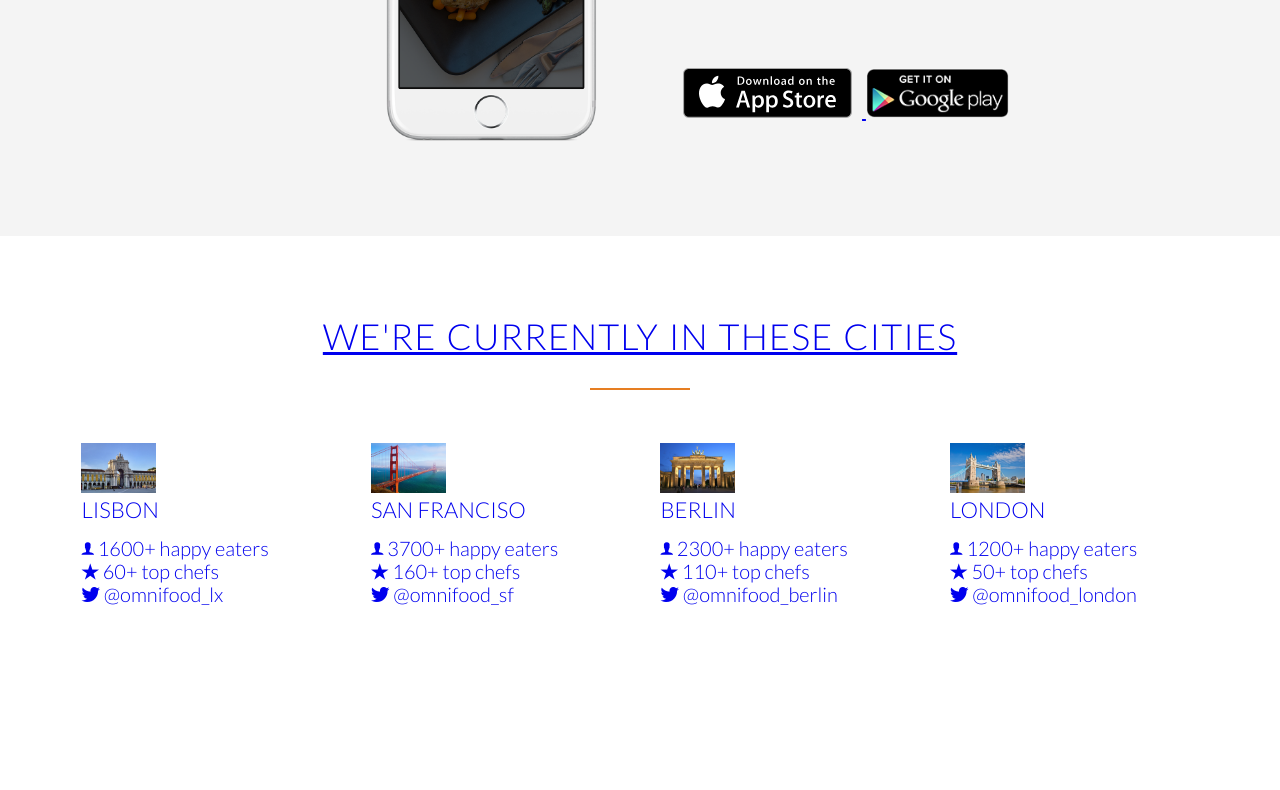
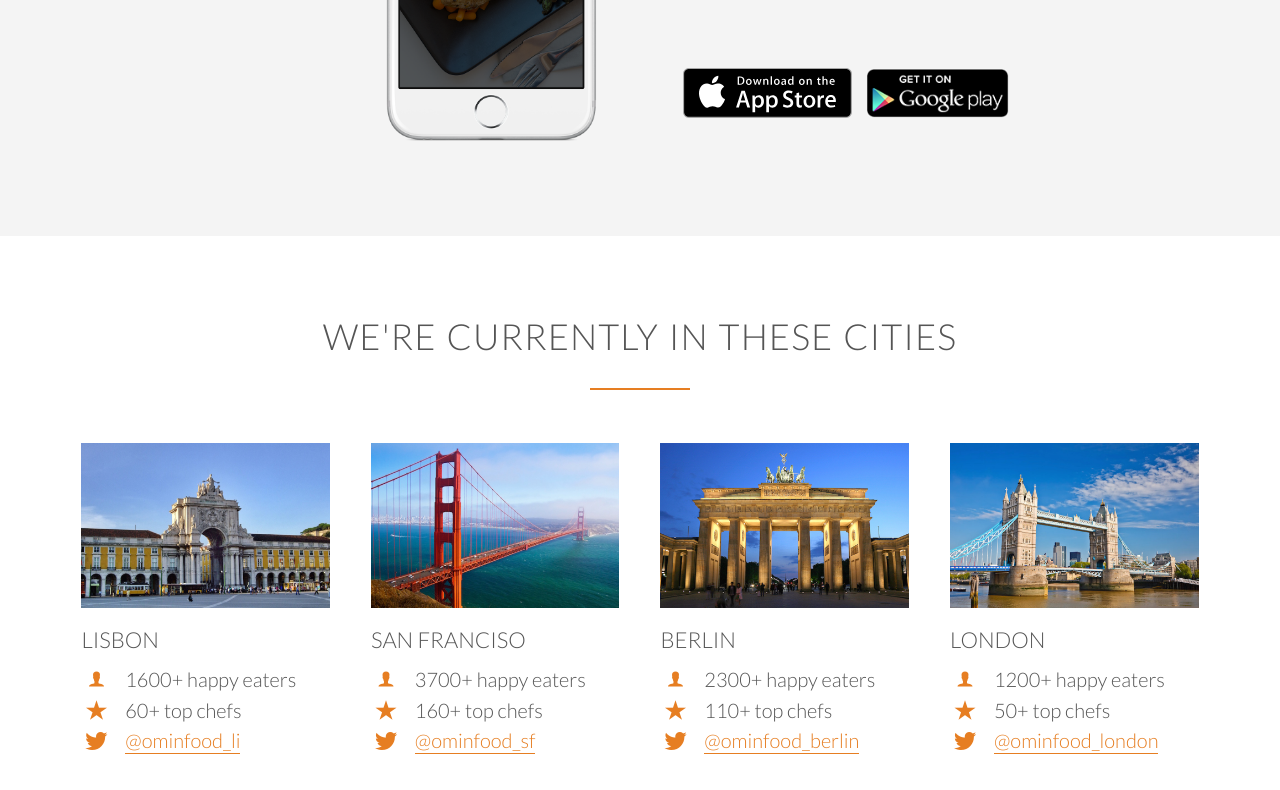
Before and after one commit to RobsWebDev/ominfood, a plain HTML site: page index.html in a window 1280 px wide. Shown: the part 2502-3292 px from the top of the page. Before the commit the page ends 3211 px from the top, so only its background shows below. Drawn offline with Linux system fonts and the light colour scheme; files whose address does not match are found by name.

Commit message:
Lesson 48 Building the cities section part 2

```diff
--- a/index.html
+++ b/index.html
@@ -138,8 +138,8 @@
             <p>Enjoy your meal after less than 20 minutes. See you the next time!</p>
           </div>
 
-          <a href="#" class="btn-app"><img src="resources/img/download-app.svg" alt="App Store Button"</a>
-          <a href="#" class="btn-app"><img src="resources/img/download-app-android.png" alt="Play Store Button"</a>
+          <a href="#" class="btn-app"><img src="resources/img/download-app.svg" alt="App Store Button"></a>
+          <a href="#" class="btn-app"><img src="resources/img/download-app-android.png" alt="Play Store Button"></a>
         </div>
       </div>
     </section>
@@ -153,64 +153,64 @@
           <img src="resources/img/lisbon-3.jpg" alt="Lisbon">
           <h3>Lisbon</h3>
           <div class="city-feature">
-            <i class="ion-ios-person"></i>
+            <i class="ion-ios-person icon-small"></i>
             1600+ happy eaters
           </div>
           <div class="city-feature">
-            <i class="ion-ios-star"></i>
+            <i class="ion-ios-star icon-small"></i>
             60+ top chefs
           </div>
           <div class="city-feature">
-            <i class="ion-social-twitter"></i>
-            @omnifood_lx
+            <i class="ion-social-twitter icon-small"></i>
+            <a href="#">@ominfood_li</a>
           </div>
         </div>
         <div class="col span-1-of-4 box">
           <img src="resources/img/san-francisco.jpg" alt="San Francisco">
           <h3>San Franciso</h3>
           <div class="city-feature">
-            <i class="ion-ios-person"></i>
+            <i class="ion-ios-person icon-small"></i>
             3700+ happy eaters
           </div>
           <div class="city-feature">
-            <i class="ion-ios-star"></i>
+            <i class="ion-ios-star icon-small"></i>
             160+ top chefs
           </div>
           <div class="city-feature">
-            <i class="ion-social-twitter"></i>
-            @omnifood_sf
+            <i class="ion-social-twitter icon-small"></i>
+            <a href="#">@ominfood_sf</a>
           </div>
         </div>
         <div class="col span-1-of-4 box">
           <img src="resources/img/berlin.jpg" alt="Berlin">
           <h3>Berlin</h3>
           <div class="city-feature">
-            <i class="ion-ios-person"></i>
+            <i class="ion-ios-person icon-small"></i>
             2300+ happy eaters
           </div>
           <div class="city-feature">
-            <i class="ion-ios-star"></i>
+            <i class="ion-ios-star icon-small"></i>
             110+ top chefs
           </div>
           <div class="city-feature">
-            <i class="ion-social-twitter"></i>
-            @omnifood_berlin
+            <i class="ion-social-twitter icon-small"></i>
+            <a href="#">@ominfood_berlin</a>
           </div>
         </div>
         <div class="col span-1-of-4 box">
           <img src="resources/img/london.jpg" alt="London">
           <h3>London</h3>
           <div class="city-feature">
-            <i class="ion-ios-person"></i>
+            <i class="ion-ios-person icon-small"></i>
             1200+ happy eaters
           </div>
           <div class="city-feature">
-            <i class="ion-ios-star"></i>
+            <i class="ion-ios-star icon-small"></i>
             50+ top chefs
           </div>
           <div class="city-feature">
-            <i class="ion-social-twitter"></i>
-            @omnifood_london
+            <i class="ion-social-twitter icon-small"></i>
+            <a href="#">@ominfood_london</a>
           </div>
         </div>
       </div>
--- a/resources/css/style.css
+++ b/resources/css/style.css
@@ -101,6 +101,37 @@
   display: block;
   color: #e67e22;
   margin-bottom: 10px;
+}
+
+.icon-small {
+  display: inline-block;
+  width: 30px;
+  text-align: center;
+  color: #e67e22;
+  font-size: 120%;
+  margin-right: 10px;
+
+  /* Secrets to align text and icons */
+  line-height: 120%;
+  vertical-align: middle;
+  margin-top: -5px;
+}
+
+/* ----- LINKS ----- */
+
+a:link,
+a:visited {
+  color: #e67e22;
+  text-decoration: none;
+  padding-bottom: 1px;
+  border-bottom: 1px solid #e67e22;
+  transition: border-bottom 0.2s, color 0.2s;
+}
+
+a:hover,
+a:active {
+  color: #555;
+  border-bottom: 1px solid transparent;
 }
 
 /* ----- BUTTONS ----- */
@@ -290,8 +321,27 @@
   margin-right: 25px;
 }
 
+.btn-app:link,
+.btn-app:visited {
+  border: 0;
+}
+
 .btn-app img {
   height: 50px;
   width: auto;
   margin-right: 10px;
 }
+
+/*------------------------------------*/
+/* CITIES */
+/*------------------------------------*/
+
+.box img {
+  width: 100%;
+  height: auto;
+  margin-bottom: 15px;
+}
+
+.city-feature {
+  margin-bottom: 5px;
+}
```
